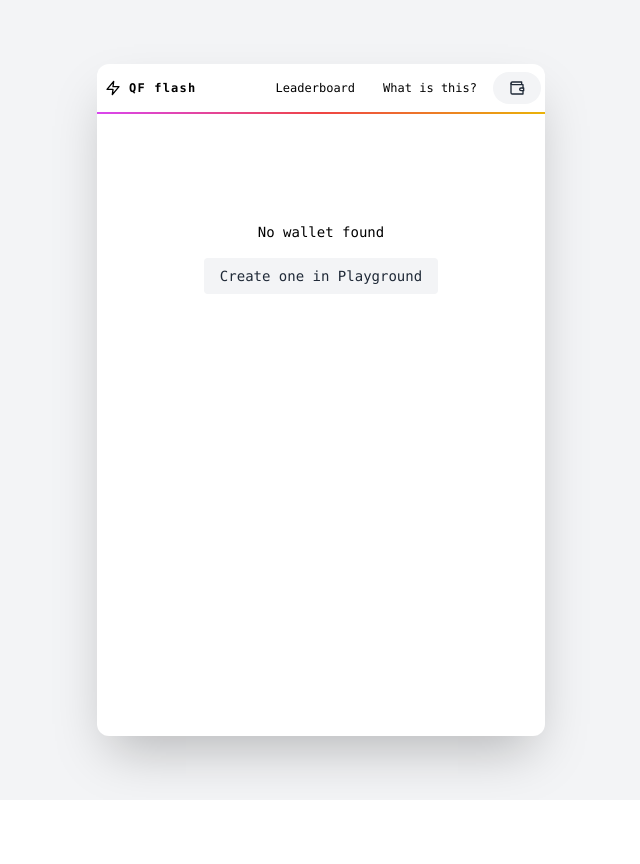
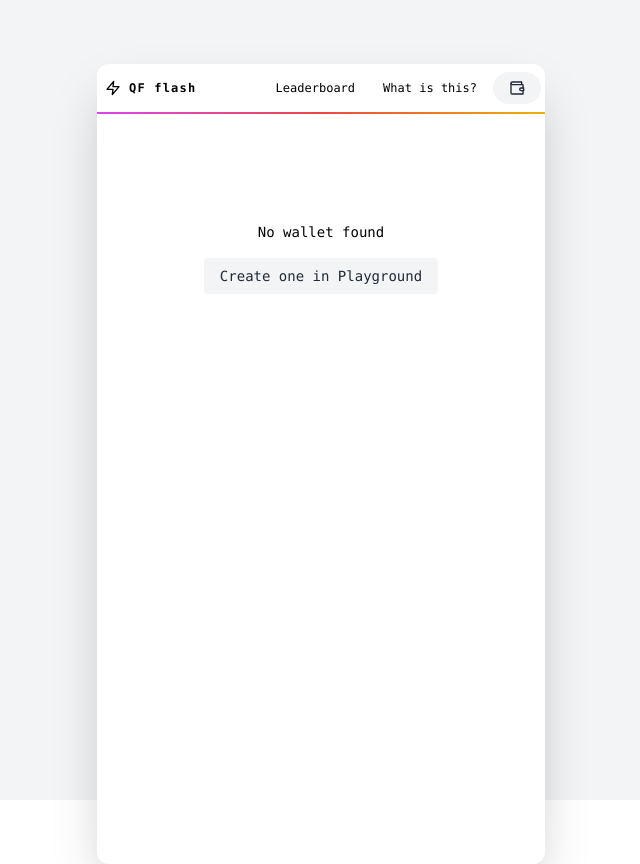
Before and after one commit to supermodularxyz/qf-flash, a Next.js app: page / in a window 1280 px wide. Shown: the whole page, without its empty margins (319-959 px from the left). Before the commit the page ends 800 px from the top, so only its background shows below. Built offline with nearby package versions, Linux system fonts and the light colour scheme; no server answers.

Commit message:
Re-add mobile height fix

```diff
--- a/src/layouts/BaseLayout.tsx
+++ b/src/layouts/BaseLayout.tsx
@@ -5,6 +5,8 @@ const APP_NAME = "QF Flash Game";
 const APP_DESCRIPTION = `There is $10k at stake, which will be distributed via QF. You have 100 tokens in your wallet. Scan another attendees QR code to vote for them`;
 
 export const BaseLayout = ({ children }: PropsWithChildren) => {
+  useMobileHeightFix();
+
   return (
     <>
       <Head>
@@ -24,10 +26,26 @@ export const BaseLayout = ({ children }: PropsWithChildren) => {
         <link rel="icon" href="/favicon.ico" />
       </Head>
       <main className="h-screen bg-gray-100 font-mono text-sm md:py-16">
-        <div className="container relative mx-auto h-full max-w-md bg-white md:rounded-xl md:shadow-2xl">
+        <div
+          className="container relative mx-auto h-full max-w-md bg-white md:rounded-xl md:shadow-2xl"
+          style={{ maxHeight: 851, height: `calc(var(--vh, 1vh) * 100)` }}
+        >
           {children}
         </div>
       </main>
     </>
   );
 };
+
+function useMobileHeightFix() {
+  useEffect(() => {
+    function setHeight() {
+      const vh = window.innerHeight * 0.01;
+      // Then we set the value in the --vh custom property to the root of the document
+      document.documentElement.style.setProperty("--vh", `${vh}px`);
+    }
+    setHeight();
+    window.addEventListener("resize", setHeight);
+    return () => window.removeEventListener("resize", setHeight);
+  }, []);
+}
--- a/tailwind.config.cjs
+++ b/tailwind.config.cjs
@@ -4,6 +4,18 @@ const defaultTheme = require("tailwindcss/defaultTheme");
 module.exports = {
   content: ["./src/**/*.{js,ts,jsx,tsx}"],
   theme: {
+    height: (theme) => ({
+      auto: "auto",
+      ...theme("spacing"),
+      full: "100%",
+      screen: "calc(var(--vh) * 100)",
+    }),
+    minHeight: (theme) => ({
+      0: "0",
+      ...theme("spacing"),
+      full: "100%",
+      screen: "calc(var(--vh) * 100)",
+    }),
     extend: {
       fontFamily: {
         sans: ["Inter", ...defaultTheme.fontFamily.sans],
```
